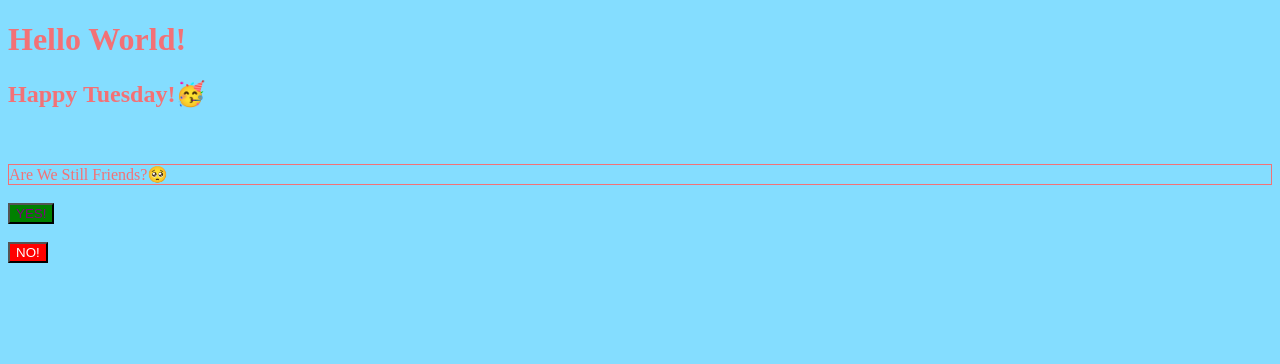
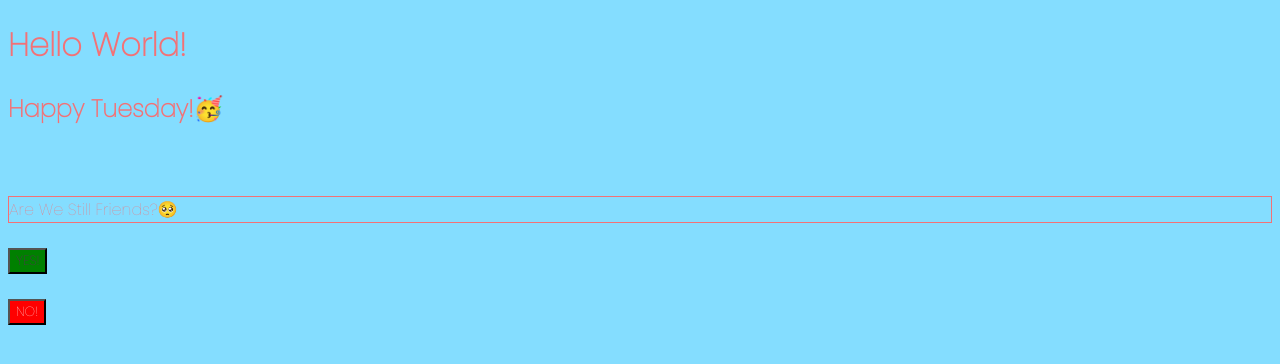
Before and after one commit to Baobab-Prince/SASS2, a plain HTML site: page index.html in a window 1280 px wide. Drawn offline with Linux system fonts and the light colour scheme.

Commit message:
added mixins

```diff
--- a/styles/style.scss
+++ b/styles/style.scss
@@ -1,9 +1,12 @@
+@import url('https://fonts.googleapis.com/css2?family=Poppins:wght@100&display=swap');
 $primary: #84ddff;
 $splash: #f37176;
+$fancy: 'Poppins';
 
 body {
   background: $primary;
   color: $splash;
+  font-family: $fancy;
 }
 
 div {
@@ -13,12 +16,14 @@ div {
 article {
   background: $primary;
   border: 1px solid $splash;
+  font-family: $fancy;
 }
 
 @mixin big-button($primary, $splash) {
   display: flex;
   color: $splash;
   background: $primary;
+  font-family: $fancy;
 }
 
 .btn-green {
```
Also changed, not shown: styles/style.css, 1 other file.
